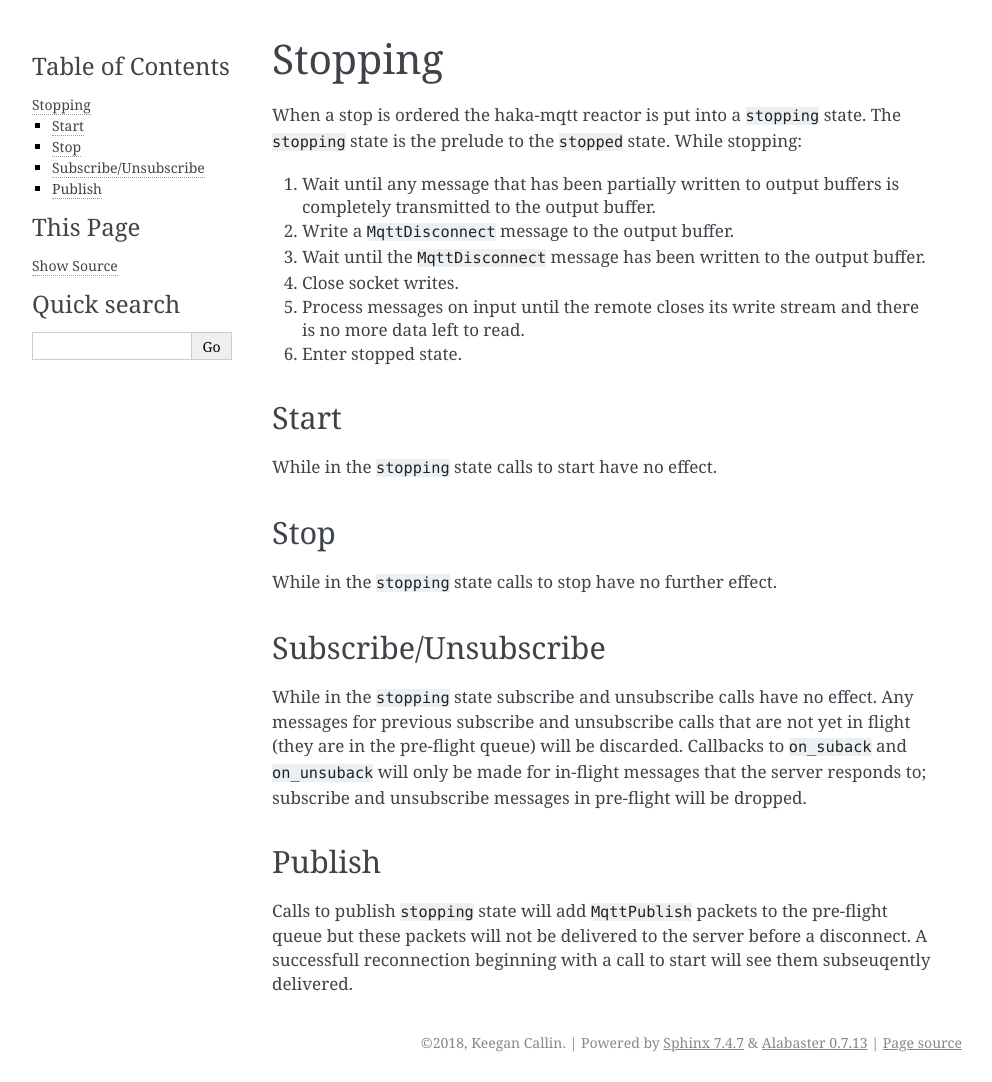
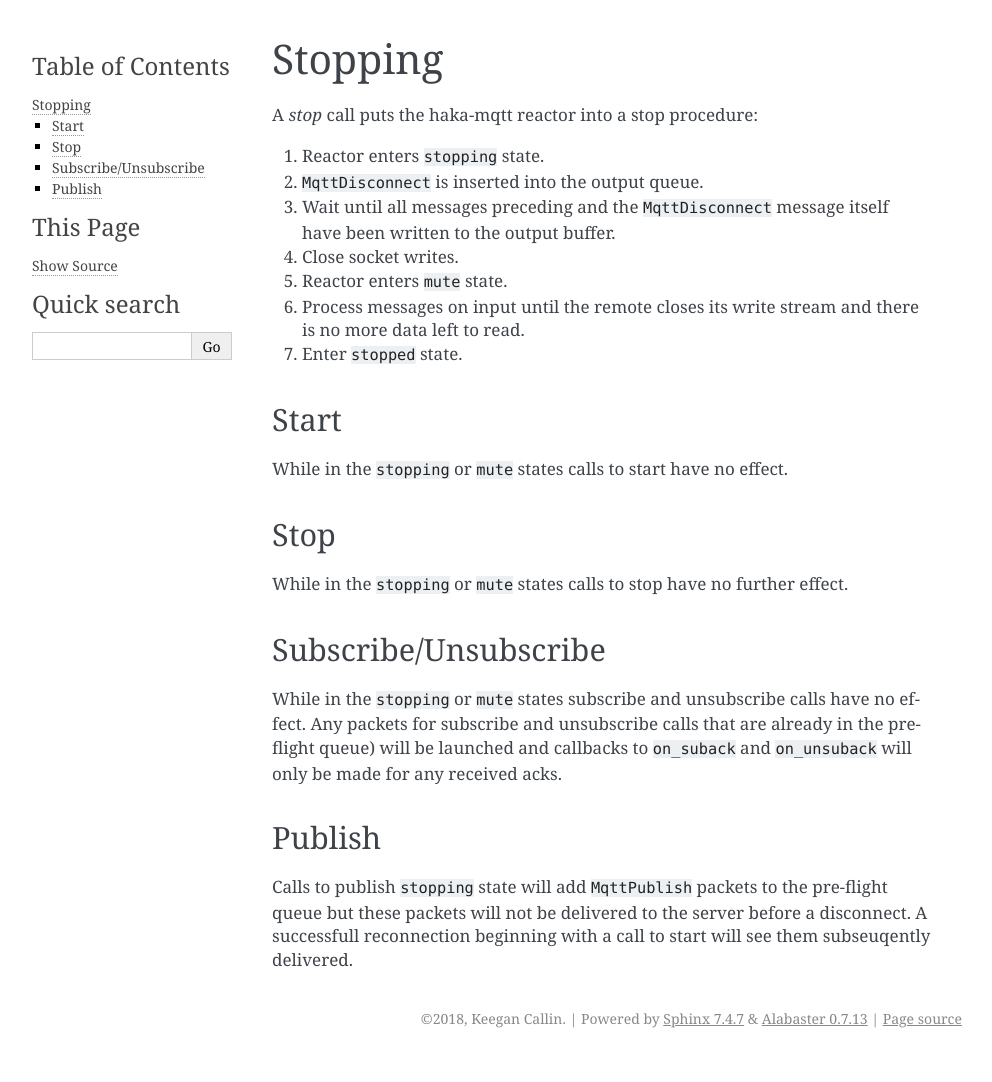
Before and after one commit to kcallin/haka-mqtt, a Sphinx documentation site: the page built from doc/source/stop.rst, in a window 1280 px wide. Shown: the whole page, without its empty margins (148-1140 px from the left). Built offline with Sphinx 7.4.7, drawn with Linux system fonts in a browser that asks for light colours; after the commit the page ends 1058 px from its top, so only the background shows below that.

Commit message:
Adjusted stop procedure.
Signed-off-by: Keegan Callin <kc@kcallin.net>

```diff
--- a/doc/source/stop.rst
+++ b/doc/source/stop.rst
@@ -2,42 +2,41 @@
 Stopping
 =========
 
-When a stop is ordered the haka-mqtt reactor is put into a ``stopping``
-state.  The ``stopping`` state is the prelude to the ``stopped`` state.
-While stopping:
+A `stop` call puts the haka-mqtt reactor into a stop procedure:
 
-#. Wait until any message that has been partially written to output
-   buffers is completely transmitted to the output buffer.
-#. Write a ``MqttDisconnect`` message to the output buffer.
-#. Wait until the ``MqttDisconnect`` message has been written to the
-   output buffer.
-#. Close socket writes.
-#. Process messages on input until the remote closes its write stream
+1. Reactor enters ``stopping`` state.
+2. ``MqttDisconnect`` is inserted into the output queue.
+3. Wait until all messages preceding and the ``MqttDisconnect`` message
+   itself have been written to the output buffer.
+4. Close socket writes.
+5. Reactor enters ``mute`` state.
+6. Process messages on input until the remote closes its write stream
    and there is no more data left to read.
-#. Enter stopped state.
+7. Enter ``stopped`` state.
 
 
 Start
 ======
 
-While in the ``stopping`` state calls to start have no effect.
+While in the ``stopping`` or ``mute`` states calls to start have no
+effect.
 
 
 Stop
 =====
 
-While in the ``stopping`` state calls to stop have no further effect.
+While in the ``stopping`` or ``mute`` states calls to stop have no
+further effect.
 
 
 Subscribe/Unsubscribe
 ======================
 
-While in the ``stopping`` state subscribe and unsubscribe calls have no
-effect.  Any messages for previous subscribe and unsubscribe calls that
-are not yet in flight (they are in the pre-flight queue) will be
-discarded.  Callbacks to ``on_suback`` and ``on_unsuback`` will only be
-made for in-flight messages that the server responds to; subscribe and
-unsubscribe messages in pre-flight will be dropped.
+While in the ``stopping`` or ``mute`` states subscribe and unsubscribe
+calls have no effect.  Any packets for subscribe and unsubscribe calls
+that are already in the pre-flight queue) will be launched and
+callbacks to ``on_suback`` and ``on_unsuback`` will only be made for
+any received acks.
 
 
 Publish
```
